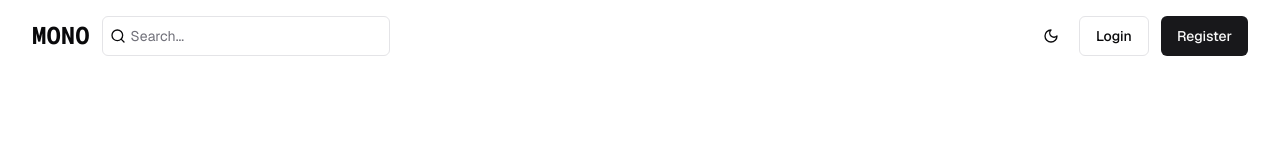
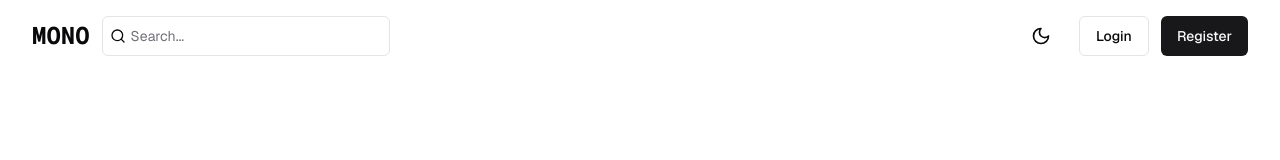
Before and after one commit to DavidFX/mono-app, a Next.js app: page / in a window 1280 px wide. Shown: the top 160 px of the page. Built offline with nearby package versions, Linux system fonts and the light colour scheme.

Commit message:
Fix header buttons spacing

```diff
--- a/components/global/header.tsx
+++ b/components/global/header.tsx
@@ -24,9 +24,7 @@ export default function Header() {
 
       <div className="flex items-center gap-3">
         <ToggleTheme />
-        <Button className="ml-2" variant="outline">
-          Login
-        </Button>
+        <Button variant="outline">Login</Button>
         <RegisterPopup />
       </div>
     </header>
--- a/components/ui/toggle-theme.tsx
+++ b/components/ui/toggle-theme.tsx
@@ -1,23 +1,22 @@
 "use client";
 import { useTheme } from "next-themes";
 import { Sun, Moon } from "lucide-react";
+import { Button } from "./button";
 
 export default function ToggleTheme() {
   const { setTheme, theme } = useTheme();
 
   if (theme === "dark") {
     return (
-      <Sun
-        className="w-4 h-4 cursor-pointer"
-        onClick={() => setTheme("light")}
-      />
+      <Button onClick={() => setTheme("light")} variant="ghost">
+        <Sun className="w-5 h-5 cursor-pointer" />
+      </Button>
     );
   } else {
     return (
-      <Moon
-        className="w-4 h-4 cursor-pointer"
-        onClick={() => setTheme("dark")}
-      />
+      <Button onClick={() => setTheme("dark")} variant="ghost">
+        <Moon className="w-5 h-5 cursor-pointer" />
+      </Button>
     );
   }
 }
```
